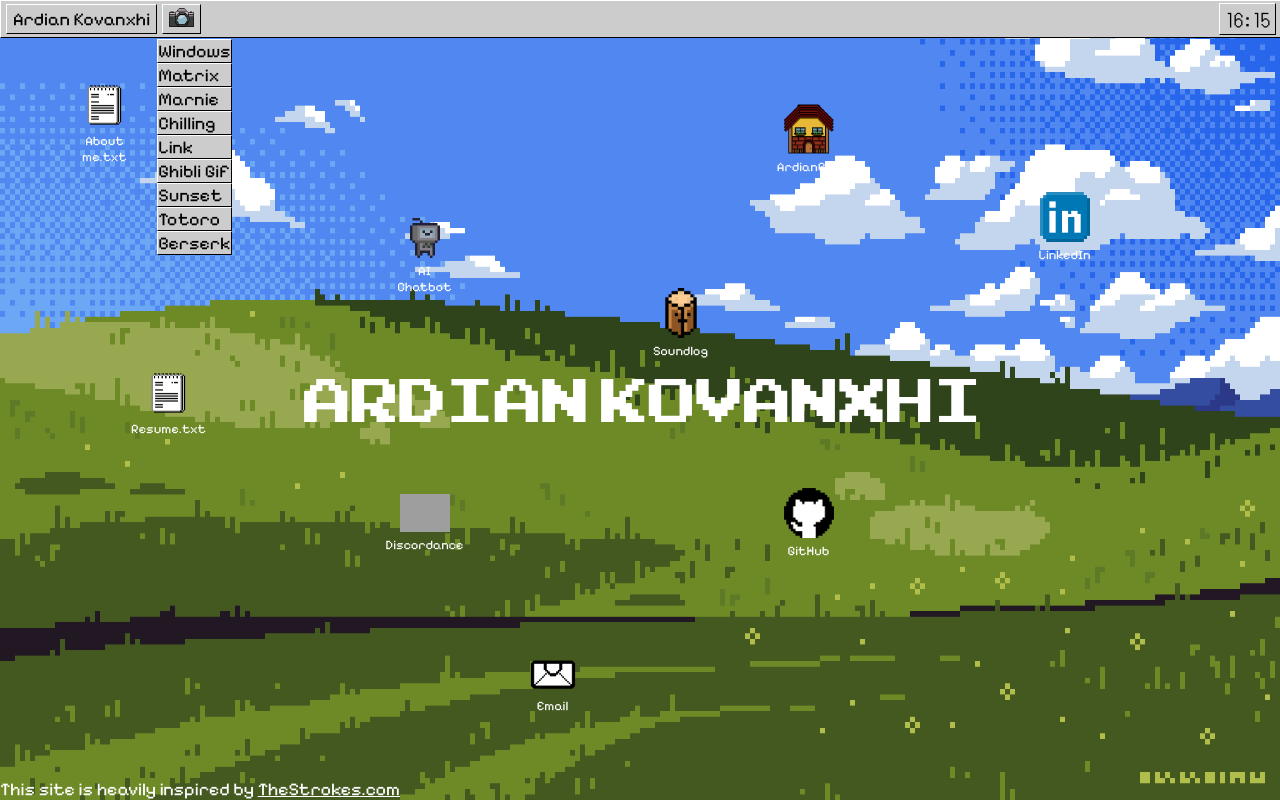
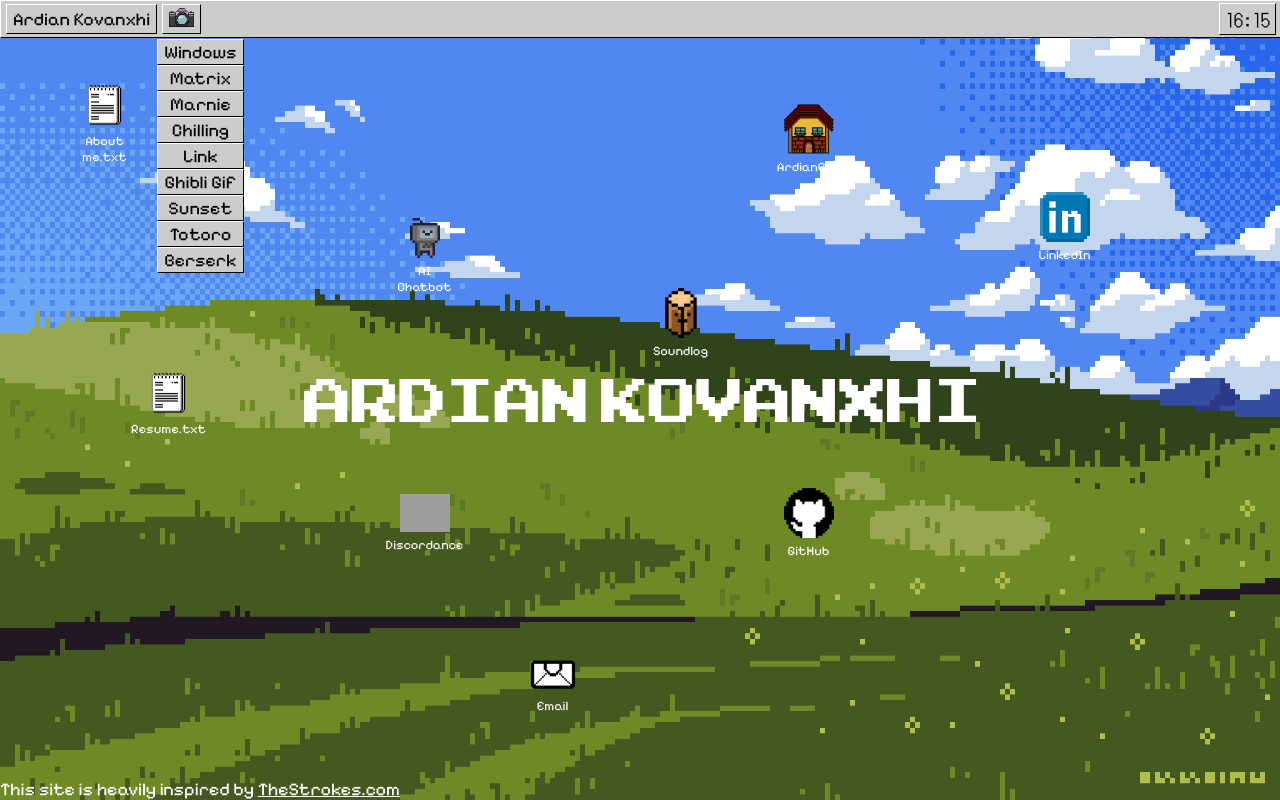
Before and after one commit to Ardian-Kovanxhi/Portfolio-site, a React (Create React App) app: page / in a window 1280 px wide. Both pictures are taken after a click on the button 181 px from the left and 19 px from the top of the page. Built offline with nearby package versions, Linux system fonts and the light colour scheme; grey boxes are pictures that could not be loaded.

Commit message:
cursor fix

```diff
--- a/src/components/ClockDropDown/Clock.js
+++ b/src/components/ClockDropDown/Clock.js
@@ -39,15 +39,15 @@ export default function Clock() {
             </button>
             <span className={`clock-dropdown ${showMenu}`}>
                 <time>
-                    <img src={usImg} />
+                    <img src={usImg} alt="USA flag" />
                     {nyTime}
                 </time>
                 <time>
-                    <img src={albImg} />
+                    <img src={albImg} alt="Albanian flag" />
                     {kosTime}
                 </time>
                 <time>
-                    <img src={jpnImg} />
+                    <img src={jpnImg} alt="Japanese flag" />
                     {jpnTime}
                 </time>
             </span>
--- a/src/components/DropDownMenu/DropDown.js
+++ b/src/components/DropDownMenu/DropDown.js
@@ -43,86 +43,86 @@ export default function DropDownMenu() {
                 className={`option-container${showMenu ? '' : ' invisible'}`}
             >
 
-                <div
+                <button
                     onClick={() => {
                         setBackground(windowsXp)
                         setShowMenu(false)
                     }}
                 >
                     Windows
-                </div>
+                </button>
 
-                <div
+                <button
                     onClick={() => {
                         setBackground(matrix)
                         setShowMenu(false)
                     }}
                 >
                     Matrix
-                </div>
+                </button>
 
-                <div
+                <button
                     onClick={() => {
                         setBackground(boat)
                         setShowMenu(false)
                     }}
                 >
                     Marnie
-                </div>
+                </button>
 
-                <div
+                <button
                     onClick={() => {
                         setBackground(chilling)
                         setShowMenu(false)
                     }}
                 >
                     Chilling
-                </div>
+                </button>
 
-                <div
+                <button
                     onClick={() => {
                         setBackground(link)
                         setShowMenu(false)
                     }}
                 >
                     Link
-                </div>
+                </button>
 
-                <div
+                <button
                     onClick={() => {
                         setBackground(ghibliGif)
                         setShowMenu(false)
                     }}
                 >
                     Ghibli Gif
-                </div>
+                </button>
 
-                <div
+                <button
                     onClick={() => {
                         setBackground(sunset)
                         setShowMenu(false)
                     }}
                 >
                     Sunset
-                </div>
+                </button>
 
-                <div
+                <button
                     onClick={() => {
                         setBackground(totoro)
                         setShowMenu(false)
                     }}
                 >
                     Totoro
-                </div>
+                </button>
 
-                <div
+                <button
                     onClick={() => {
                         setBackground(berserkGif)
                         setShowMenu(false)
                     }}
                 >
                     Berserk
-                </div>
+                </button>
 
             </div>
         </div>
--- a/src/components/DropDownMenu/DropDown.scss
+++ b/src/components/DropDownMenu/DropDown.scss
@@ -9,28 +9,26 @@
 
 
 .option-container {
-    // background-color: black;
     position: absolute;
     top: 38px;
     z-index: 100;
-    // height: 205px;
     display: flex;
     flex-direction: column;
     justify-content: space-between;
-    // opacity: 0;
     opacity: 1;
     transition: opacity .5s;
 
-    font-family: var(--main-font);
 
-    &>div {
-        // background-color: white;
+    &>button {
+        font-family: var(--main-font);
         background-color: rgb(204, 204, 204);
 
         border-top: 1px white solid;
         border-right: 1px black solid;
         border-bottom: 1px black solid;
         border-left: 1px white solid;
+
+        transition: background-color .1s, border .1s;
 
         &:hover {
             cursor: pointer;
--- a/src/components/ModalComponents/ArdianBnB.js
+++ b/src/components/ModalComponents/ArdianBnB.js
@@ -60,13 +60,7 @@ export default function ArdianBnB() {
                 />
 
                 <img
-                    style={{
-                        width: '50%',
-                        height: '55%',
-                        position: 'absolute',
-                        top: '18%',
-                        left: '22%'
-                    }}
+                    className="door-img"
                     alt=''
                     onMouseEnter={() => sethovered(true)}
                     onMouseLeave={() => sethovered(false)}
--- a/src/components/ModalComponents/Components.scss
+++ b/src/components/ModalComponents/Components.scss
@@ -76,6 +76,10 @@
     transform: rotate(180deg);
     bottom: 0;
     left: 40%;
+
+    &:hover {
+        cursor: pointer;
+    }
 }
 
 /* /\/\/\ SOUNDLOG /\/\/\ */
@@ -101,9 +105,28 @@
     align-items: center;
 
     font-family: var(--log-in-font);
+
+    &:hover {
+        cursor: pointer;
+    }
 }
 
 /* /\/\/\ DISCORDANCE /\/\/\ */
+
+/* \/\/\/ AIRBNB \/\/\/ */
+.door-img {
+    width: 50%;
+    height: 55%;
+    position: absolute;
+    top: 18%;
+    left: 22%;
+
+    &:hover {
+        cursor: pointer;
+    }
+}
+
+/* /\/\/\ AIRBNB /\/\/\ */
 
 /* \/\/\/ RESUME/ABOUT ME \/\/\/ */
 
--- a/src/components/MoveableModal/MoveableModal.scss
+++ b/src/components/MoveableModal/MoveableModal.scss
@@ -71,6 +71,10 @@
     top: 0;
     right: 0;
 
+    &:hover {
+        cursor: pointer;
+    }
+
     &.invisible {
         display: none;
     }
@@ -82,6 +86,10 @@
     position: absolute;
     top: 0;
     right: 0;
+
+    &:hover {
+        cursor: pointer;
+    }
 }
 
 .name-tab-div {
@@ -112,7 +120,7 @@
     font-family: var(--main-font);
 
     &:hover {
-        cursor: default;
+        cursor: pointer;
         border-bottom: 1px gray solid;
     }
 
--- a/src/components/SplashStyle.scss
+++ b/src/components/SplashStyle.scss
@@ -25,6 +25,8 @@
     border-right: 1px black solid;
     border-bottom: 1px black solid;
     border-left: 1px white solid;
+
+    transition: background-color .1s, border .1s;
 
     font-family: var(--main-font);
 
```
